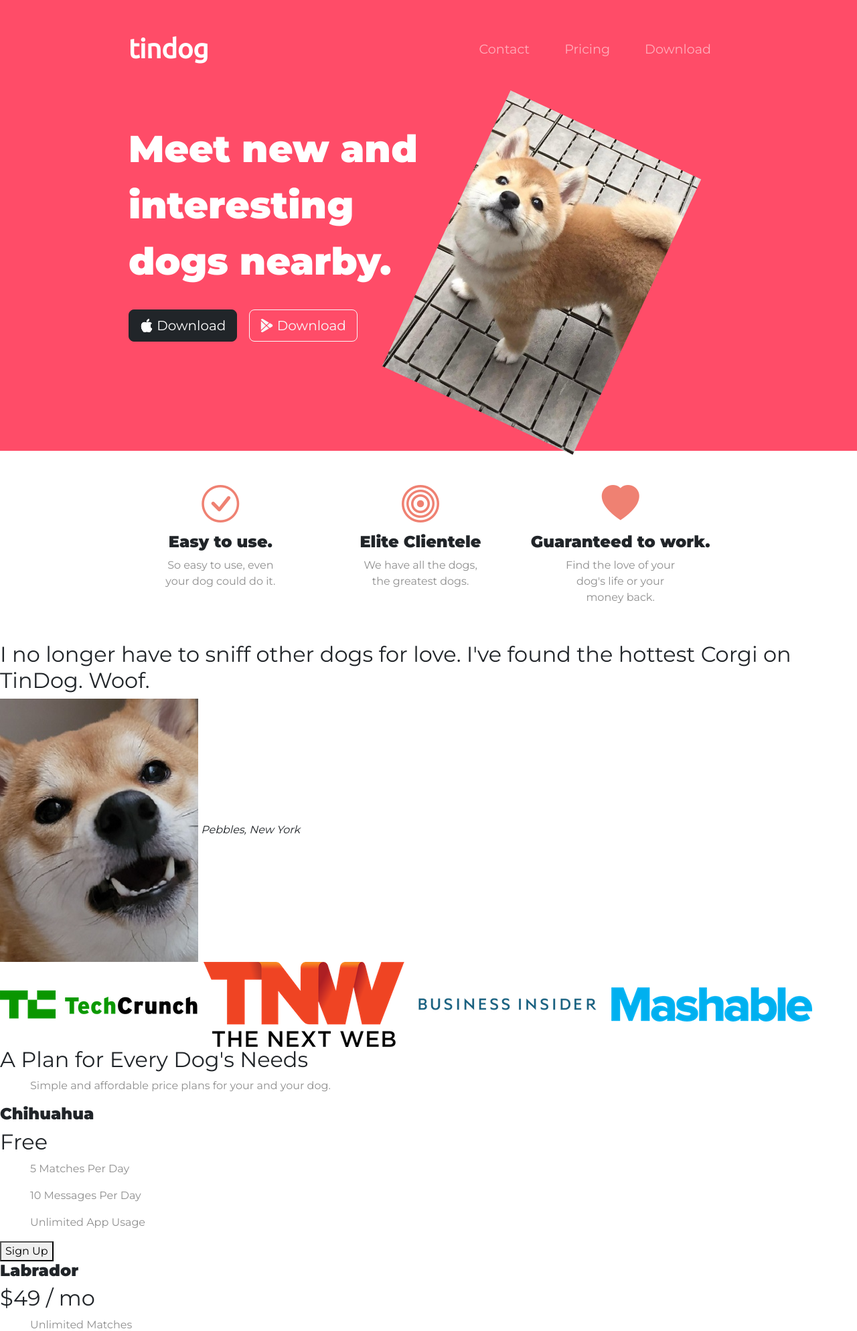
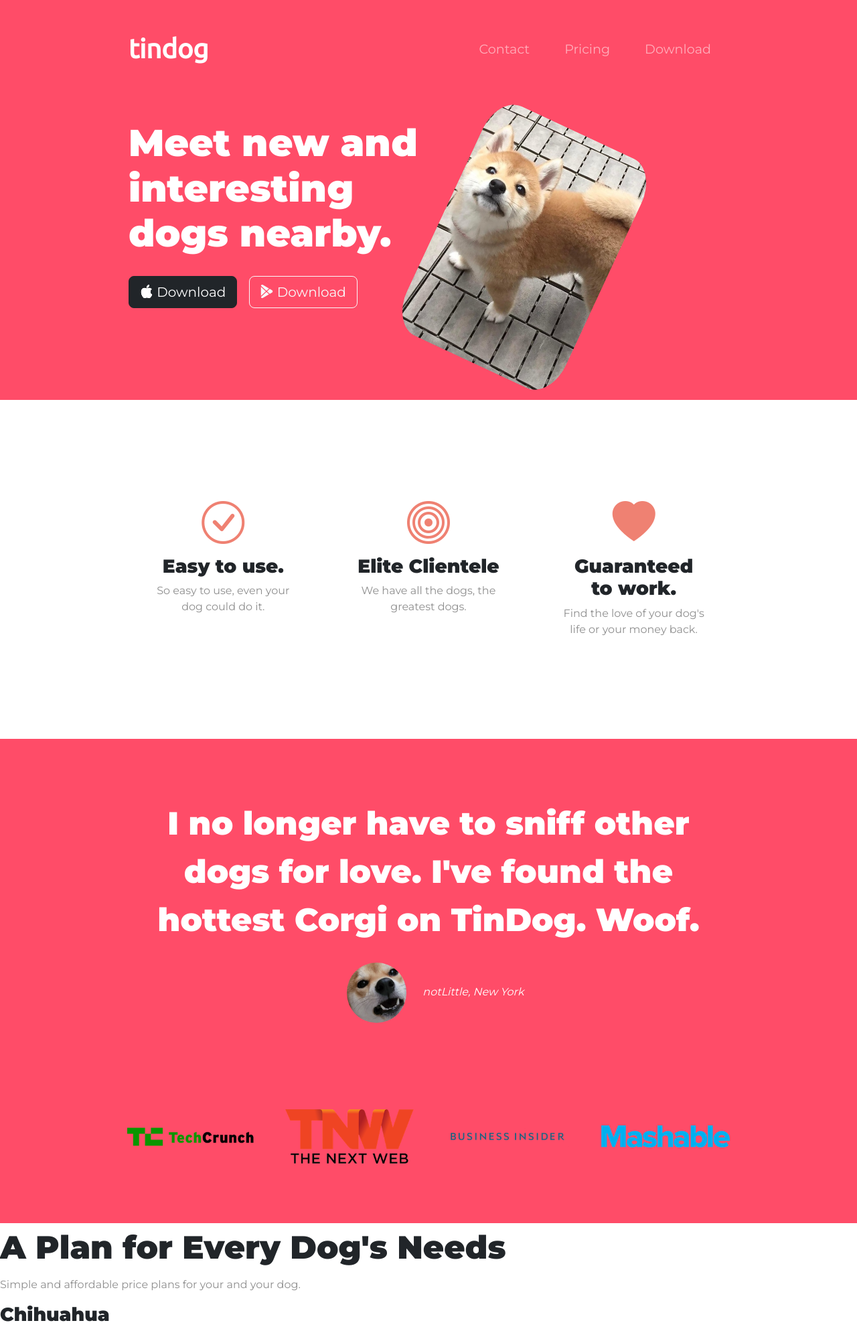
Before and after one commit to Rakugen/day-58-web-foundation-bootstrap, a Flask app: page / in a window 1280 px wide. Shown: the top 1987 px of the page at 67% size. Run offline with Flask 2, Linux system fonts and the light colour scheme; some libraries are stand-ins or nearby versions.

Commit message:
added testimonial section fixed logo and centered img changed features to featurebox

```diff
--- a/static/css/styles.css
+++ b/static/css/styles.css
@@ -15,7 +15,22 @@ h1 {
     font-family: "Montserrat";
     font-size: 3.5rem;
     font-weight: 900;
+}
+
+h2 {
+    font-family: "Montserrat";
+    font-weight: bold;
+    font-size: 3rem;
     line-height: 1.5;
+}
+
+h3{
+    font-family: "Montserrat";
+    font-weight: bold;
+}
+
+p {
+    color: #8f8f8f;
 }
 
 /* Navigation Bar */
@@ -45,29 +60,51 @@ h1 {
 
 /* Title Image */
 .title-image{
-    width: 72%;
+    width: 60%;
     transform: rotate(25deg);
+    border-radius: 15%;
 }
 
 /* Features Section */
-h3{
-    font-size: 1.5rem;
-    font-weight: bold;
+#features{
+    padding: 7% 15%;
 }
 
-p {
-    color: #8f8f8f;
-    padding: 0 45px 0 45px;
-}
-#features{
+.feature-box {
     text-align: center;
+    padding: 5%;
 }
 
 .feature-glyph{
-    font-size: 3.5rem;
+    font-size: 4rem;
     color: #ef8172;
 }
 
 .feature-glyph:hover{
     color: #ff4c68;
 }
+
+/* Testimonial Section */
+#testimonials {
+    padding: 7% 15%;
+    text-align: center;
+    background-color: #ff4c68;
+    color: #fff;
+}
+
+.testimonial-image{
+    width: 10%;
+    border-radius: 100%;
+    margin: 20px;
+}
+
+#press{
+    background-color: #ff4c68;
+    text-align: center;
+    padding-bottom: 3%;
+}
+
+.press-logo {
+    width: 15%;
+    margin: 20px 20px 50px;
+}
--- a/templates/index.html
+++ b/templates/index.html
@@ -70,18 +70,18 @@
 <!-- Features -->
 
 <section id="features">
-    <div class="container-fluid row">
-        <div class="col-lg-4">
+    <div class="row">
+        <div class="feature-box col-lg-4">
             <i class="bi bi-check-circle feature-glyph"></i>
             <h3>Easy to use.</h3>
             <p>So easy to use, even your dog could do it.</p>
         </div>
-        <div class="col-lg-4">
+        <div class="feature-box col-lg-4">
             <i class="bi bi-bullseye feature-glyph"></i>
             <h3>Elite Clientele</h3>
             <p>We have all the dogs, the greatest dogs.</p>
         </div>
-        <div class="col-lg-4">
+        <div class="feature-box col-lg-4">
             <i class="bi bi-heart-fill feature-glyph"></i>
             <h3>Guaranteed to work.</h3>
             <p>Find the love of your dog's life or your money back.</p>
@@ -95,8 +95,8 @@
 <section id="testimonials">
 
     <h2>I no longer have to sniff other dogs for love. I've found the hottest Corgi on TinDog. Woof.</h2>
-    <img src="static/images/small_shiba.jpg" alt="dog-profile">
-    <em>Pebbles, New York</em>
+    <img class="testimonial-image" src="static/images/small_shiba.jpg" alt="dog-profile">
+    <em>notLittle, New York</em>
 
     <!-- <h2 class="testimonial-text">My dog used to be so lonely, but with TinDog's help, they've found the love of their life. I think.</h2>
     <img class="testimonial-image" src="static/images/lady-img.jpg" alt="lady-profile">
@@ -108,10 +108,10 @@
 <!-- Press -->
 
 <section id="press">
-    <img src="static/images/techcrunch.png" alt="tc-logo">
-    <img src="static/images/tnw.png" alt="tnw-logo">
-    <img src="static/images/bizinsider.png" alt="biz-insider-logo">
-    <img src="static/images/mashable.png" alt="mashable-logo">
+    <img class="press-logo" src="static/images/techcrunch.png" alt="tc-logo">
+    <img class="press-logo" src="static/images/tnw.png" alt="tnw-logo">
+    <img class="press-logo" src="static/images/bizinsider.png" alt="biz-insider-logo">
+    <img class="press-logo" src="static/images/mashable.png" alt="mashable-logo">
 
 </section>
 
```
Also changed, not shown: static/images/small_shiba.jpg.
